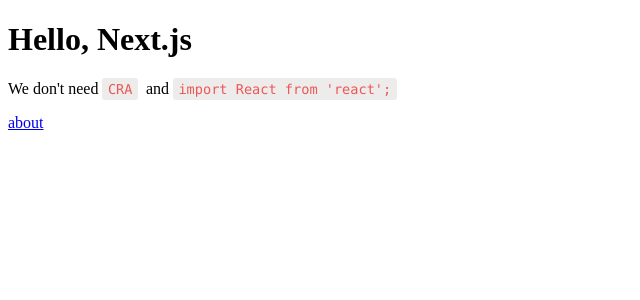
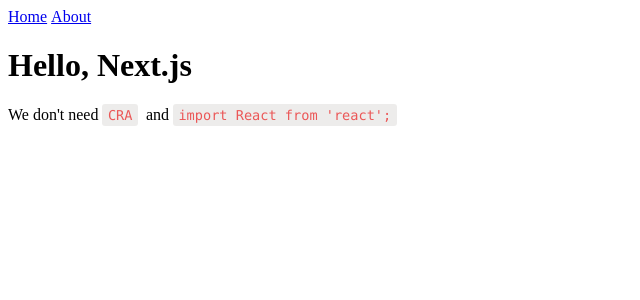
Before and after one commit to SynCROSS/learning-nextjs, a Next.js app: page / in a window 1280 px wide. Shown: the top 300 px of the page, without its empty margins (0-640 px from the left). Built offline with nearby package versions, Linux system fonts and the light colour scheme.

Commit message:
Common Components

```diff
--- /dev/null
+++ b/components/Header.jsx
@@ -0,0 +1,11 @@
+import Link from 'next/link';
+
+const Header = () => (
+  <div>
+    <Link href="/">Home</Link>
+    &nbsp;
+    <Link href="/about">About</Link>
+  </div>
+);
+
+export default Header;
--- /dev/null
+++ b/components/Layout.jsx
@@ -0,0 +1,10 @@
+import Header from './Header.jsx';
+
+const Layout = ({ children }) => (
+  <div>
+    <Header />
+    {children}
+  </div>
+);
+
+export default Layout;
--- a/pages/about.jsx
+++ b/pages/about.jsx
@@ -1,8 +1,10 @@
+import Layout from '../components/Layout';
+
 const About = () => (
-  <div>
+  <Layout>
     <h1>About</h1>
     <p>The inside of the Link Component must be a component or element.</p>
-  </div>
+  </Layout>
 );
 
 export default About;
--- a/pages/index.jsx
+++ b/pages/index.jsx
@@ -1,7 +1,8 @@
 import Link from 'next/link';
+import Layout from '../components/Layout';
 
 const Index = () => (
-  <div id="root">
+  <Layout id="root">
     <h1>Hello, Next.js</h1>
     <p>
       We don't need{' '}
@@ -37,8 +38,7 @@
         import React from 'react';
       </span>
     </p>
-    <Link href="/about">about</Link>
-  </div>
+  </Layout>
 );
 
 export default Index;
```
